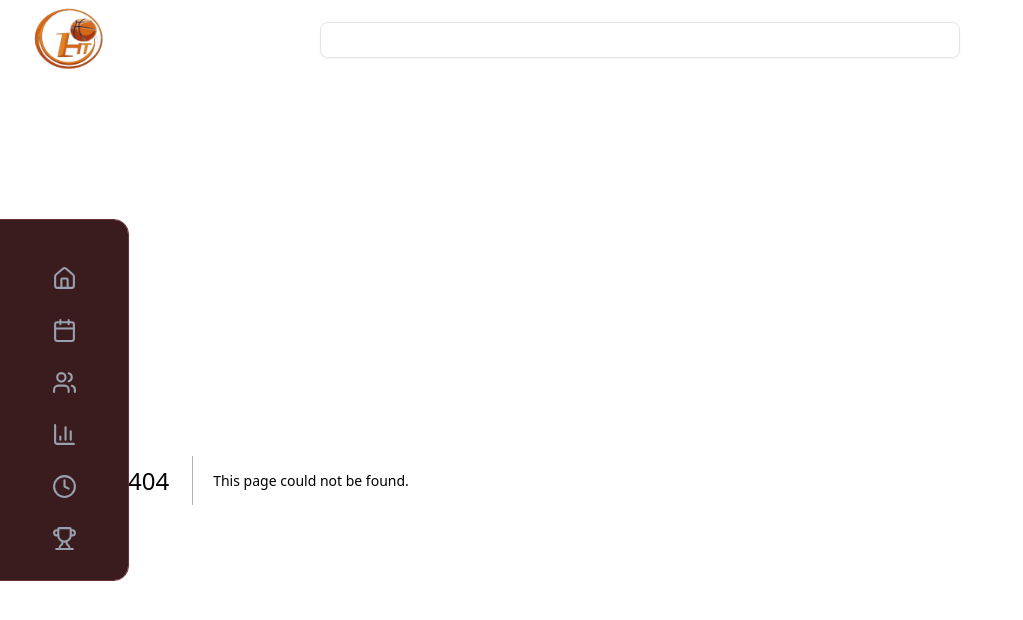
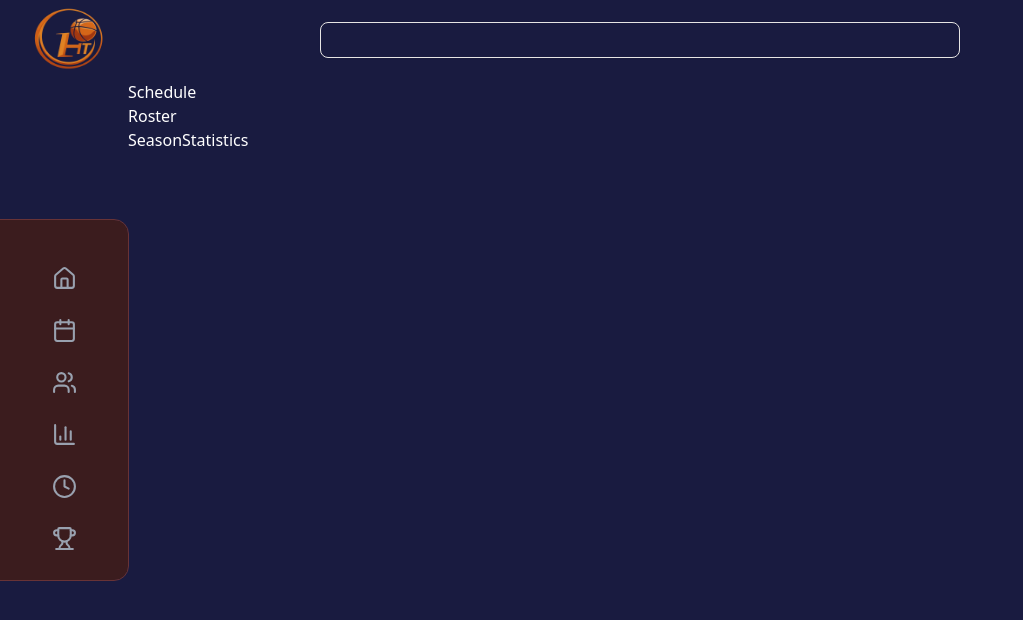
Before and after one commit to FaridMo99/nextjs-sportsapp, a Next.js app: page /teams/1 in a window 1280 px wide. Before the commit this address had no page. Shown: the top 620 px of the page, without its empty margins (0-1023 px from the left). Built offline with nearby package versions, Linux system fonts and the light colour scheme.

Commit message:
improved fetch logic in players page

```diff
--- /dev/null
+++ b/app/teams/[teamID]/Roster.jsx
@@ -0,0 +1,7 @@
+import React from "react";
+
+function Roster({ roster }) {
+  return <section>Roster</section>;
+}
+
+export default Roster;
--- /dev/null
+++ b/app/teams/[teamID]/Schedule.jsx
@@ -0,0 +1,7 @@
+import React from "react";
+
+function Schedule({ schedule }) {
+  return <section>Schedule</section>;
+}
+
+export default Schedule;
--- /dev/null
+++ b/app/teams/[teamID]/SeasonStatistics.jsx
@@ -0,0 +1,7 @@
+import React from "react";
+
+function SeasonStatistics({ seasonStatistics }) {
+  return <section>SeasonStatistics</section>;
+}
+
+export default SeasonStatistics;
--- /dev/null
+++ b/app/teams/[teamID]/page.js
@@ -0,0 +1,49 @@
+import React from "react";
+import getCurrentSeason from "@/lib/getCurrentSeason";
+import Schedule from "./Schedule";
+import Roster from "./Roster";
+import SeasonStatistics from "./SeasonStatistics";
+
+async function page({ params }) {
+  const { teamID } = await params;
+  //const currentSeason = await getCurrentSeason()
+
+  return (
+    <main>
+      <Schedule schedule={""} />
+      <Roster roster={""} />
+      <SeasonStatistics seasonStatistics={""} />
+    </main>
+  );
+}
+
+export default page;
+
+//sections:
+// schedule,
+// roster,
+// stats
+//overall season stats with arrow on side, clicking on arrow opens all games
+//each game is a link to schedule/[id]
+
+//seasons picker for season then renders same sections
+// with chosen season stats
+
+//schedules
+//Home and away teams, date and time, season type and week etc. are included. Also includes gameday information. This includes full stadium information (capacity, lat/long, surface etc.), top-line betting information (spread, moneyline, total), weather conditions, and broadcast information.
+//https://api.sportsdata.io/v3/nba/scores/json/Games/${season}?key=${process.env.API_KEY}
+//filter this to get only current teams games
+
+//player details by team (roster)
+//Full player bio and details, including injury notes, for all available players by team.
+//https://api.sportsdata.io/v3/nba/scores/json/Players/${team}?key=${process.env.API_KEY}
+//team as abbreviation like lakers should be LAL
+//look how to implement for seasons that arent the current
+
+//Team Season Stats
+//Returns all season-long stats (i.e. the season total, not each individual game record) for all teams (aggregated from all players) for a given season.
+//https://api.sportsdata.io/v3/nba/scores/json/TeamSeasonStats/${season}?key=${process.env.API_KEY}
+
+//Team Game Logs by Season
+//Game by game log of total team statistics.
+//https://api.sportsdata.io/v3/nba/scores/json/TeamGameStatsBySeason/${season}/${teamID}/all?key=${process.env.API_KEY}
```
